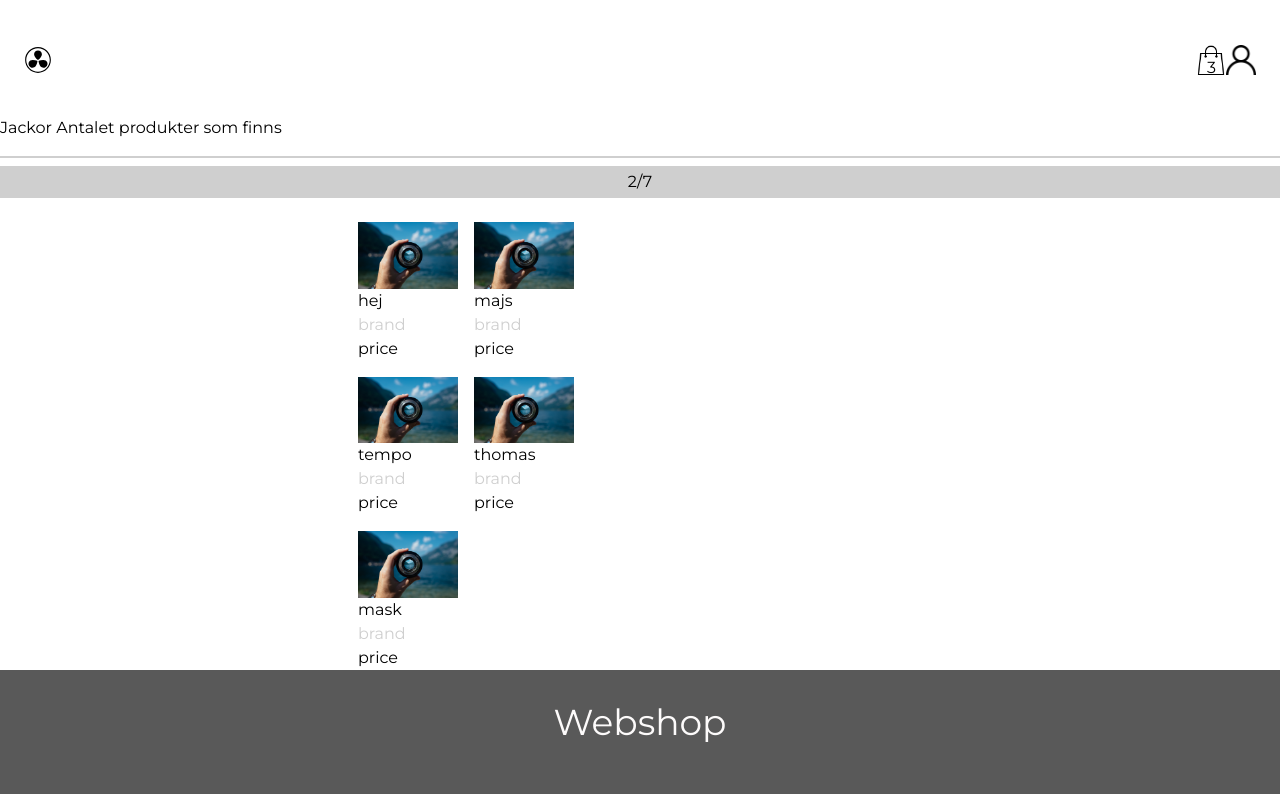
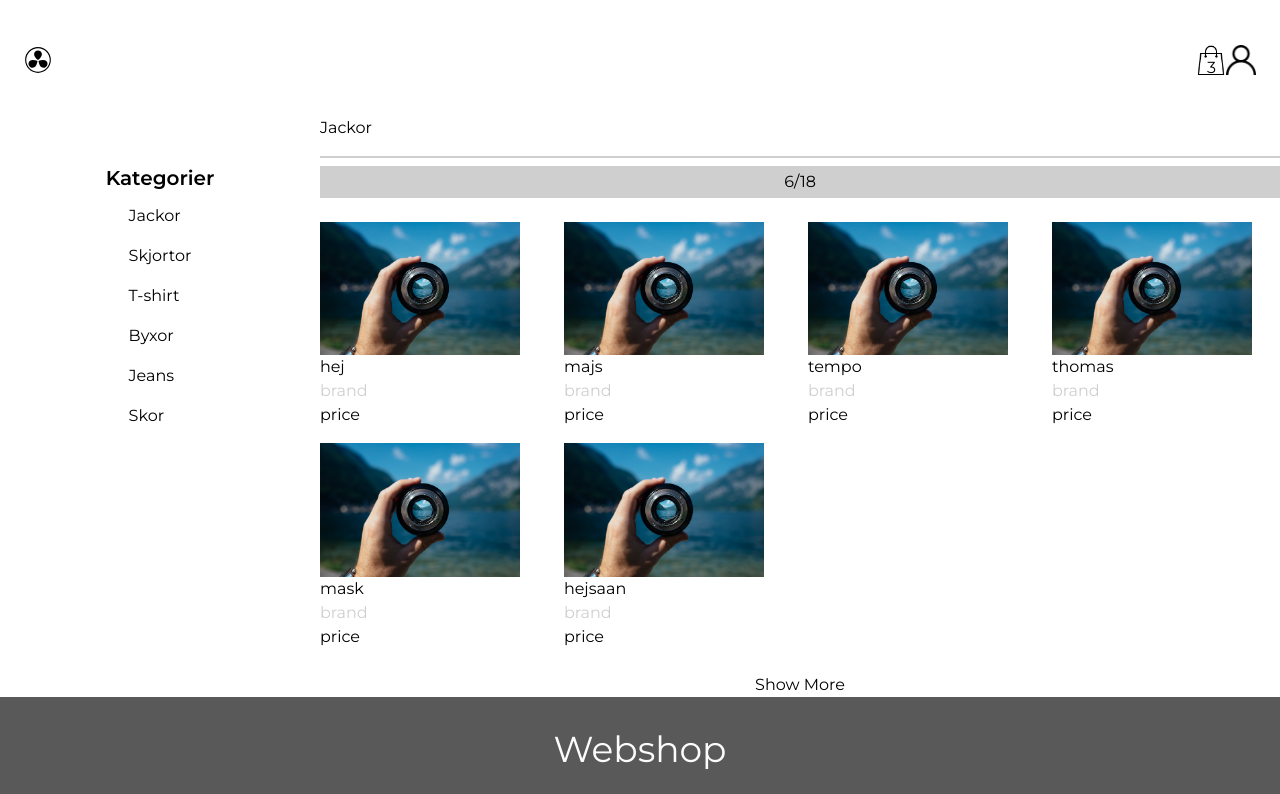
Before and after one commit to Rasmus3liasson/webshop, a Next.js app: page /clothes in a window 1280 px wide. Shown: the top 794 px of the page. Built offline with nearby package versions, Linux system fonts and the light colour scheme.

Commit message:
change container to grid layout and added a aside for categories

```diff
--- /dev/null
+++ b/src/app/clothes/FilterAside.tsx
@@ -0,0 +1,61 @@
+"use client";
+
+import Link from "next/link";
+import React from "react";
+import { usePathname } from "next/navigation";
+
+export default function FilterAside() {
+  const pathName = usePathname();
+
+  return (
+    <aside className="flex flex-col items-center w-1/4 mt-16">
+      <h3 className="font-semibold text-xl">Kategorier</h3>
+      <div>
+        <ul className="flex flex-col gap-4 mt-3">
+          <Link
+            className={`link-text ${
+              pathName.includes("jackets") && "underline"
+            }`}
+            href={"/clothes/jackets"}
+          >
+            <li>Jackor</li>
+          </Link>
+          <Link
+            className={`link-text ${
+              pathName.includes("shirts") && "underline"
+            }`}
+            href={"/clothes/shirts"}
+          >
+            <li>Skjortor</li>
+          </Link>
+          <Link
+            className={`link-text ${
+              pathName.includes("t-shirts") && "underline"
+            }`}
+            href={"/clothes/t-shirts"}
+          >
+            <li>T-shirt</li>
+          </Link>
+          <Link
+            className={`link-text ${pathName.includes("pants") && "underline"}`}
+            href={"/clothes/pants"}
+          >
+            <li>Byxor</li>
+          </Link>
+          <Link
+            className={`link-text ${pathName.includes("jeans") && "underline"}`}
+            href={"/clothes/jeans"}
+          >
+            <li>Jeans</li>
+          </Link>
+          <Link
+            className={`link-text ${pathName.includes("shoes") && "underline"}`}
+            href={"/clothes/shoes"}
+          >
+            <li>Skor</li>
+          </Link>
+        </ul>
+      </div>
+    </aside>
+  );
+}
--- /dev/null
+++ b/src/app/clothes/ProductContainer.tsx
@@ -0,0 +1,75 @@
+"use client";
+
+import Image from "next/image";
+import React, { useState } from "react";
+
+export default function ProductContainer() {
+  const testArr = [
+    "hej",
+    "majs",
+    "tempo",
+    "thomas",
+    "mask",
+    "hejsaan",
+    "majs",
+    "nicklas",
+    "jdjkaslj",
+    "hej",
+    "majs",
+    "tempo",
+    "thomas",
+    "mask",
+    "hejsaan",
+    "majs",
+    "nicklas",
+    "jdjkaslj",
+  ];
+
+  //start value of state
+  const [productItems, setProductItems] = useState(testArr.slice(0, 6));
+
+  // adding items
+  const handleShowMore = () => {
+    const moreItemsAdded = productItems.length + 2;
+    setProductItems(testArr.slice(0, moreItemsAdded));
+  };
+  return (
+    <section className="mt-4 w-3/4">
+      <div className="border-b-2 border-greyLight ">
+        <p className="mb-4">Jackor</p>
+      </div>
+      <div className="flex gap-1 justify-center items-center flex-col">
+        <div className="mt-2 bg-greyLight w-full text-center p-1">
+          <span>{productItems.length}</span>
+          <span>/</span>
+          <span>{testArr.length}</span>
+        </div>
+        <div className="w-full">
+          <div className="grid grid-cols-2 md:grid-cols-3 lg:grid-cols-4 gap-4 my-5 ">
+            {productItems.map((product, index) => {
+              return (
+                <div className="flex flex-col" key={index}>
+                  <Image
+                    src={"/dummy.jpeg"}
+                    alt={product}
+                    width={200}
+                    height={200}
+                  />
+
+                  <div>
+                    <p>{product}</p>
+                    <p className="text-greyLight">brand</p>
+                    <p>price</p>
+                  </div>
+                </div>
+              );
+            })}
+          </div>
+        </div>
+        {testArr.length > productItems.length ? (
+          <button onClick={handleShowMore}>Show More</button>
+        ) : null}
+      </div>
+    </section>
+  );
+}
--- a/src/app/clothes/page.tsx
+++ b/src/app/clothes/page.tsx
@@ -1,46 +1,14 @@
-import Image from "next/image";
 import React from "react";
+import ProductContainer from "./ProductContainer";
+import FilterAside from "./FilterAside";
 
-export default function clothes() {
-  const testArr: string[] = ["hej", "majs", "tempo", "thomas", "mask"];
-
+export default function Clothes() {
   return (
-    <section className="mt-4">
-      <div className="border-b-2 border-greyLight ">
-        <p className="mb-4">
-          Jackor <span>Antalet produkter som finns</span>
-        </p>
-      </div>
-      <div className="flex gap-1 justify-center items-center flex-col">
-        <div className="mt-2 bg-greyLight w-full text-center p-1">
-          <span>2</span>
-          <span>/</span>
-          <span>7</span>
-        </div>
-        <div>
-          <div className="flex flex-wrap items-center gap-4 mt-5 w-2/4">
-            {testArr.map((product, index) => {
-              return (
-                <div className="flex justify-center flex-col">
-                  <Image
-                    key={index}
-                    src={"/dummy.jpeg"}
-                    alt={product}
-                    width={100}
-                    height={200}
-                  />
-
-                  <div className="">
-                    <p>{product}</p>
-                    <p className="text-greyLight">brand</p>
-                    <p>price</p>
-                  </div>
-                </div>
-              );
-            })}
-          </div>
-        </div>
-      </div>
-    </section>
+    <>
+      <section className="flex justify-between">
+        <FilterAside />
+        <ProductContainer />
+      </section>
+    </>
   );
 }
```
